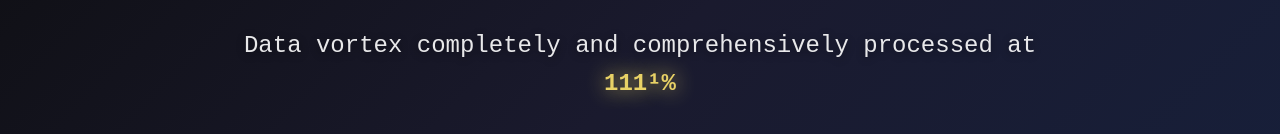
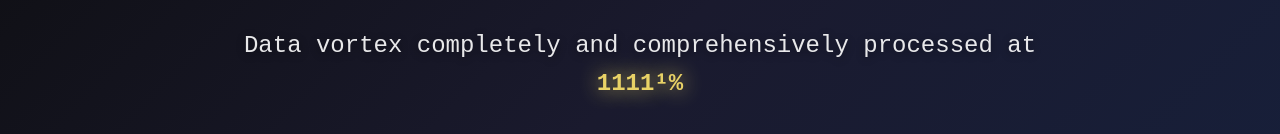
Before and after one commit to miroslavamirihaikerova/iemiruczonline, a Next.js app: page / in a window 1280 px wide. Shown: the part 326-460 px from the top of the page. Built offline with nearby package versions, Linux system fonts and the light colour scheme.

Commit message:
Correct percentage value in English and Czech versions
Doplnění dat.

```diff
--- a/src/app/page.tsx
+++ b/src/app/page.tsx
@@ -28,7 +28,7 @@ export default function Home() {
           <>
             <h1 className="title">TOTAL GAME OVER</h1>
             <p className="description">
-              Data vortex completely and comprehensively processed at <span className="highlight">111¹%</span>
+              Data vortex completely and comprehensively processed at <span className="highlight">1111¹%</span>
             </p>
             <div className="shapes-container">
               <div className="circle" style={{ backgroundColor: '#ff6b6b' }}></div>
@@ -51,7 +51,7 @@ export default function Home() {
           <>
             <h1 className="title">TOTAL GAME OVER</h1>
             <p className="description">
-              Datový vortex kompletně a komplexně zpracován na <span className="highlight">111¹%</span>
+              Datový vortex kompletně a komplexně zpracován na <span className="highlight">1111¹%</span>
             </p>
             <div className="shapes-container">
               <div className="square" style={{ backgroundColor: '#ff6b6b' }}></div>
```
